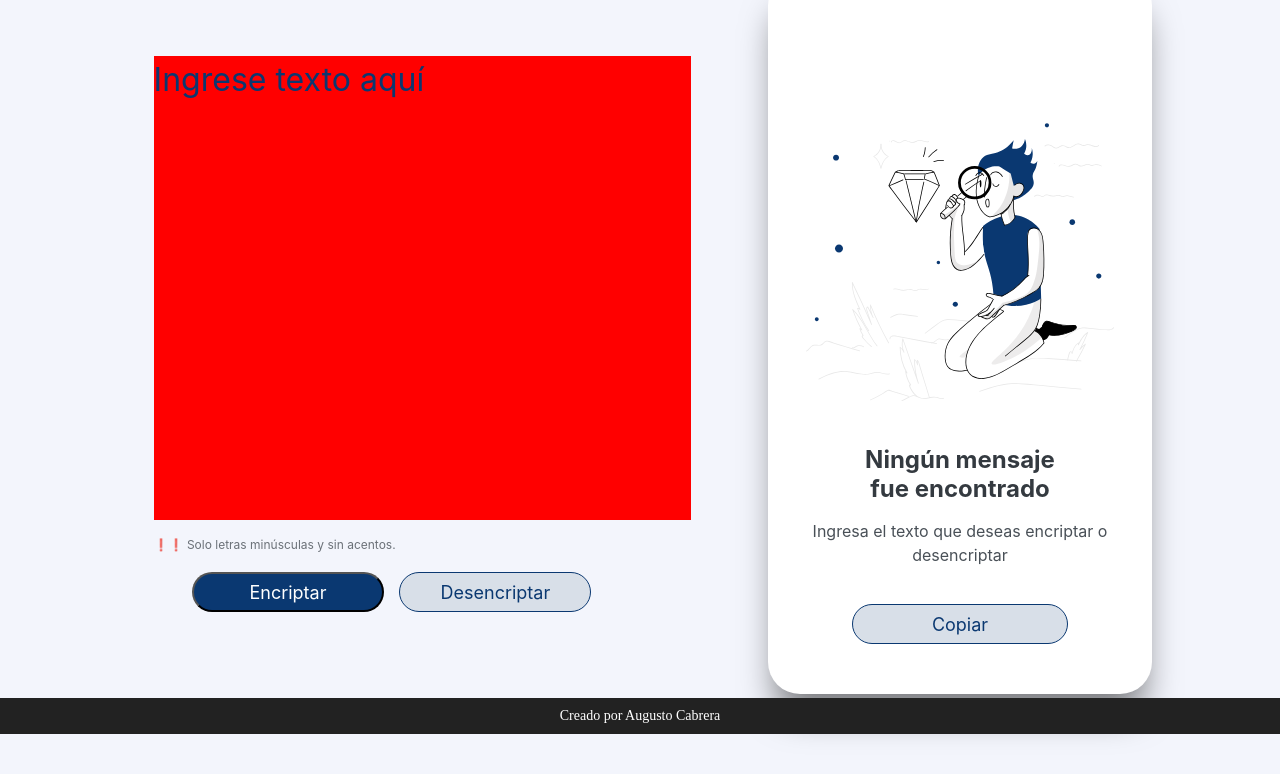
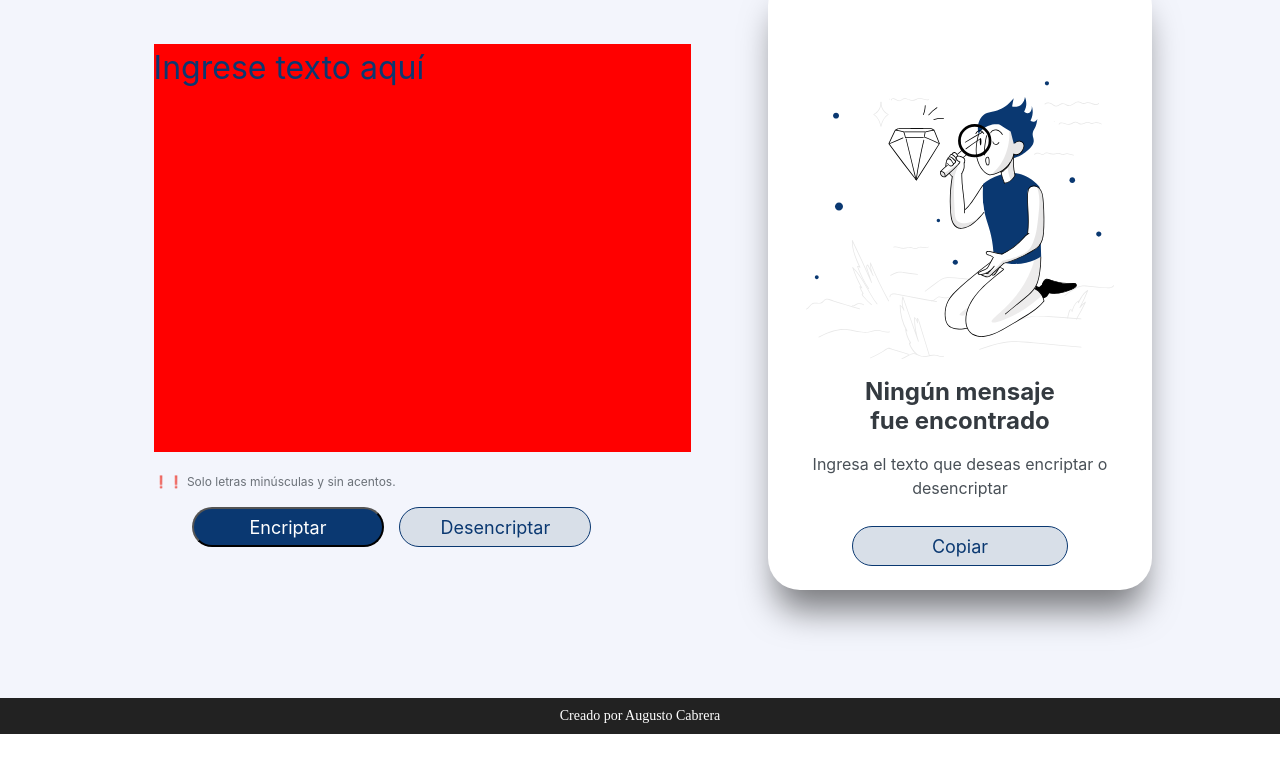
Before and after one commit to cabreraal/Encriptador, a plain HTML site: page index.html in a window 1280 px wide. Shown: the part 66-840 px from the top of the page. After the commit the page ends 800 px from the top, so only its background shows below. Drawn offline with Linux system fonts and the light colour scheme.

Commit message:
Se realizan ajustes a las dimensiones de los divs

```diff
--- a/estilos.css
+++ b/estilos.css
@@ -13,7 +13,7 @@ header {
 .contenedor_principal {
     position: relative;
     width: 100vw;
-    height: 100vh;
+    height: 88vh;
     background: #f3f5fc;
 }
 
@@ -23,7 +23,7 @@ header {
     width: 42%;
     height: 58%;
     left: 12%;
-    top: 5%;
+    top: 4%;
     border: none;
     font-style: normal;
     font-family: "Inter";
@@ -125,7 +125,7 @@ header {
     justify-content: center;
     position: absolute;
     width: 30%;
-    height: 90%;
+    height: 77%;
     left: 60%;
     top: 5%;
     background: #fff;
@@ -180,7 +180,7 @@ header {
   position: absolute;
   width: 80%;
   left: 10%;
-  top: 87%;
+  top: 89%;
   justify-content: center;
 }
 .btn_copia{
```
